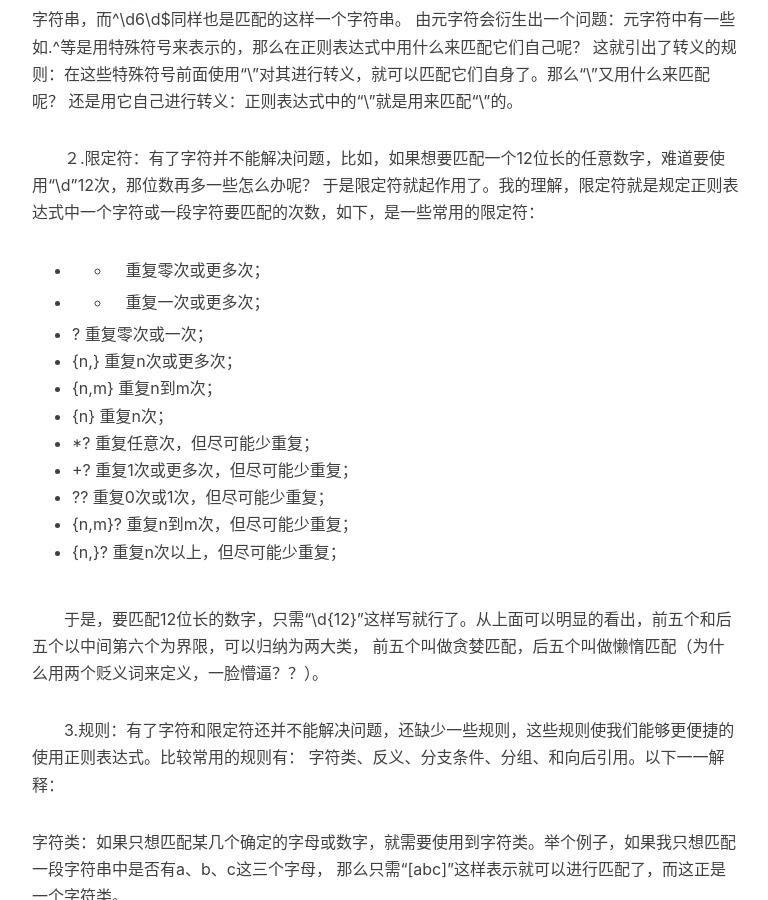
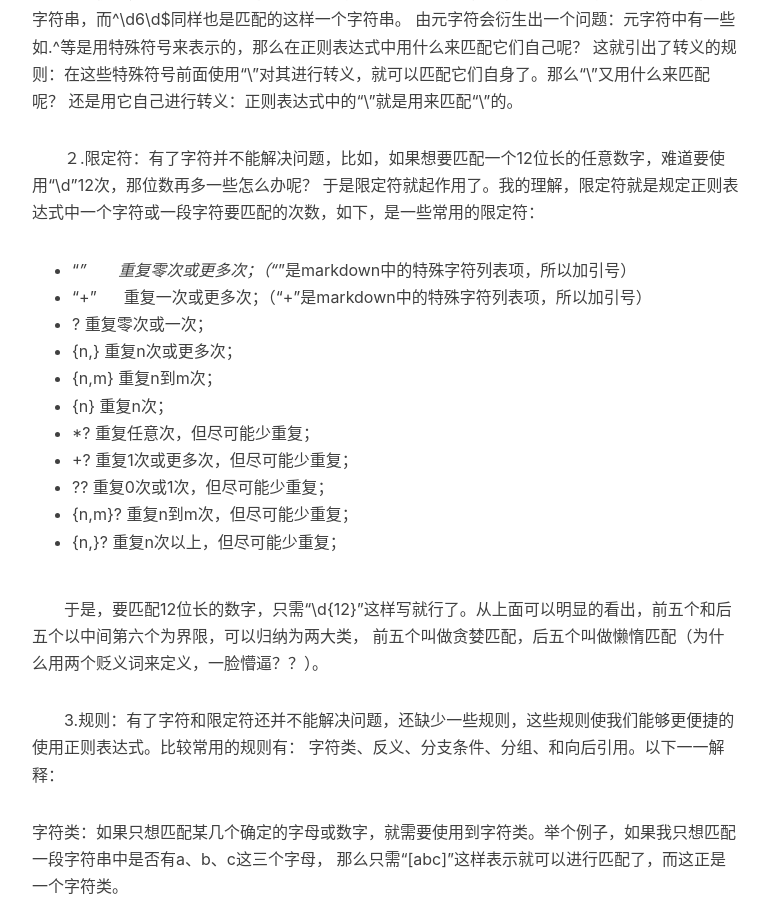
Before and after one commit to smallstar92/smallstar92.github.io, a Jekyll site: the page built from _posts/2017-04-27-regex.markdown, in a window 1280 px wide and 900 px high, scrolled down 1131 px. Shown: the whole window, without its empty margins (233-1001 px from the left). Built offline with Jekyll 4.4.1, drawn with Linux system fonts in a browser that asks for light colours; nearby versions of some CDN libraries; comment, search, counter and statistics services are not loaded.

Commit message:
Update 2017-04-27-regex.markdown

```diff
--- a/_posts/2017-04-27-regex.markdown
+++ b/_posts/2017-04-27-regex.markdown
@@ -39,8 +39,8 @@ tags:
 　　２.限定符：有了字符并不能解决问题，比如，如果想要匹配一个12位长的任意数字，难道要使用“\d”12次，那位数再多一些怎么办呢？
 于是限定符就起作用了。我的理解，限定符就是规定正则表达式中一个字符或一段字符要匹配的次数，如下，是一些常用的限定符：
 
-- *	        重复零次或更多次；
-- +         重复一次或更多次；
+- “*”       重复零次或更多次；（“*”是markdown中的特殊字符列表项，所以加引号）
+- “+”       重复一次或更多次；（“+”是markdown中的特殊字符列表项，所以加引号）
 - ?	        重复零次或一次；
 - {n,}	    重复n次或更多次；
 - {n,m}	    重复n到m次；
```
